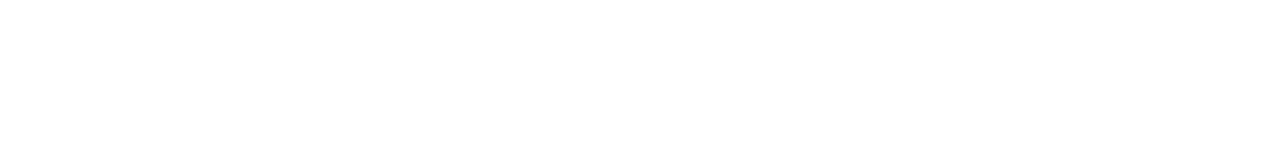
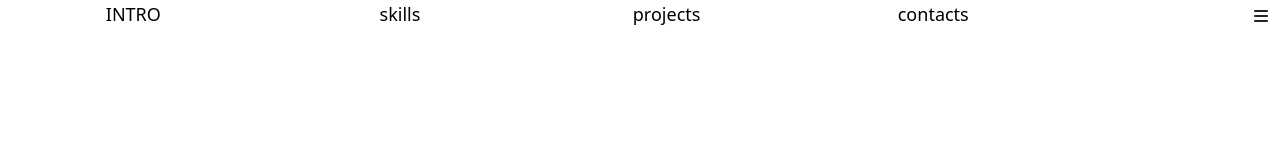
Before and after one commit to vraj89/basic-portfolio, a plain HTML site: page index.html in a window 1280 px wide. Drawn offline with nearby package versions, Linux system fonts and the light colour scheme.

Commit message:
navbar is complete

```diff
--- a/index.html
+++ b/index.html
@@ -4,8 +4,47 @@
     <meta charset="UTF-8">
     <meta name="viewport" content="width=device-width, initial-scale=1.0">
     <title>Document</title>
+    <link rel="stylesheet" href="https://cdn.jsdelivr.net/npm/bootstrap@5.3.8/dist/css/bootstrap.min.css">
+    <link rel="stylesheet" href="style.css">
+    <link rel="stylesheet" href="https://cdnjs.cloudflare.com/ajax/libs/font-awesome/6.5.0/css/all.min.css">
+
 </head>
 <body>
+    <header>
+        <nav class="container-fluid">
+            <div class="row">
+                      <div class="col-sm-2 m-auto">
+                        <div class=" d-flex justify-content-center align-items-center"> <a href="#" id="nav">INTRO</a></div>
 
+                      </div>
+                      <div class="col-sm-2 m-auto">
+                          <div class=" d-flex justify-content-center align-items-center"><a href="#" id="nav">skills</a></div>
+
+
+                      </div>
+                      <div class="col-sm-2 m-auto">
+                          <div class=" d-flex justify-content-center align-items-center">   <a href="#" id="nav">projects</a></div>
+
+
+                      </div>
+                      <div class="col-sm-2 m-auto">
+                          <div class=" d-flex  justify-content-center align-items-center">  <a href="#" id="nav">contacts</a></div>
+
+
+                      </div>
+                        <div class="col-sm-2 text-end">
+                            <div class="mt-1"> <i class="fa-solid fa-bars"></i>
+                       </div>
+
+
+                      </div>
+
+            </div>
+
+        </nav>
+    </header>
+
+    <script src="https://cdn.jsdelivr.net/npm/@popperjs/core@2.11.8/dist/umd/popper.min.js" integrity="sha384-I7E8VVD/ismYTF4hNIPjVp/Zjvgyol6VFvRkX/vR+Vc4jQkC+hVqc2pM8ODewa9r" crossorigin="anonymous"></script>
+    <script src="https://cdn.jsdelivr.net/npm/bootstrap@5.3.8/dist/js/bootstrap.min.js" integrity="sha384-G/EV+4j2dNv+tEPo3++6LCgdCROaejBqfUeNjuKAiuXbjrxilcCdDz6ZAVfHWe1Y" crossorigin="anonymous"></script>
 </body>
 </html>
--- a/style.css
+++ b/style.css
@@ -0,0 +1,10 @@
+*{
+    margin: 0;
+    padding: 0;
+    box-sizing: border-box;
+}
+#nav{
+    color: black;
+    text-decoration: none;
+    font-size: large
+}
```
